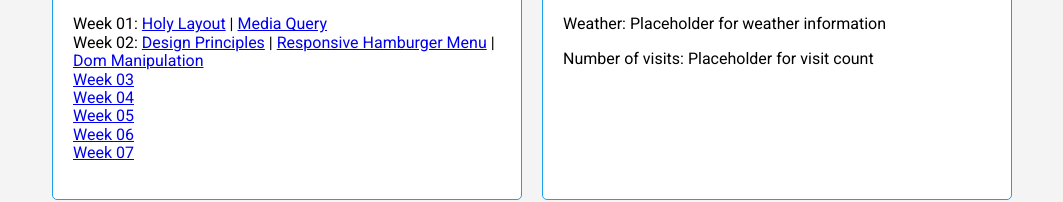
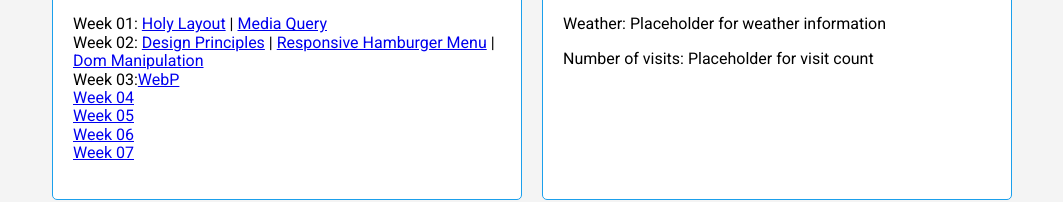
Before and after one commit to LindzMk/wdd230, a plain HTML site: page index.html in a window 1280 px wide. Shown: the part 517-719 px from the top of the page, without its empty margins (108-1171 px from the left). Drawn offline with Linux system fonts and the light colour scheme; a web font is replaced by a local one.

Commit message:
added to git

```diff
--- a/index.html
+++ b/index.html
@@ -59,7 +59,7 @@
                     <li>Week 02: <a href="week02/design.html">Design Principles</a> | <a
                             href="https://codepen.io/CollettaM/pen/KKLZgpP">Responsive Hamburger Menu</a> | <a
                             href="week02/bom.html">Dom Manipulation</a></li>
-                    <li><a href="activity3.html">Week 03</a></li>
+                    <li>Week 03:<a href="week03/images/landscape.webp">WebP</a>
                     <li><a href="activity4.html">Week 04</a></li>
                     <li><a href="activity5.html">Week 05</a></li>
                     <li><a href="activity6.html">Week 06</a></li>
```
Also changed, not shown: images/landscape.webp (added), week03/images/landscape.webp (added), week03/images/landscape.webpsmall.webp (added), 1 other file.
